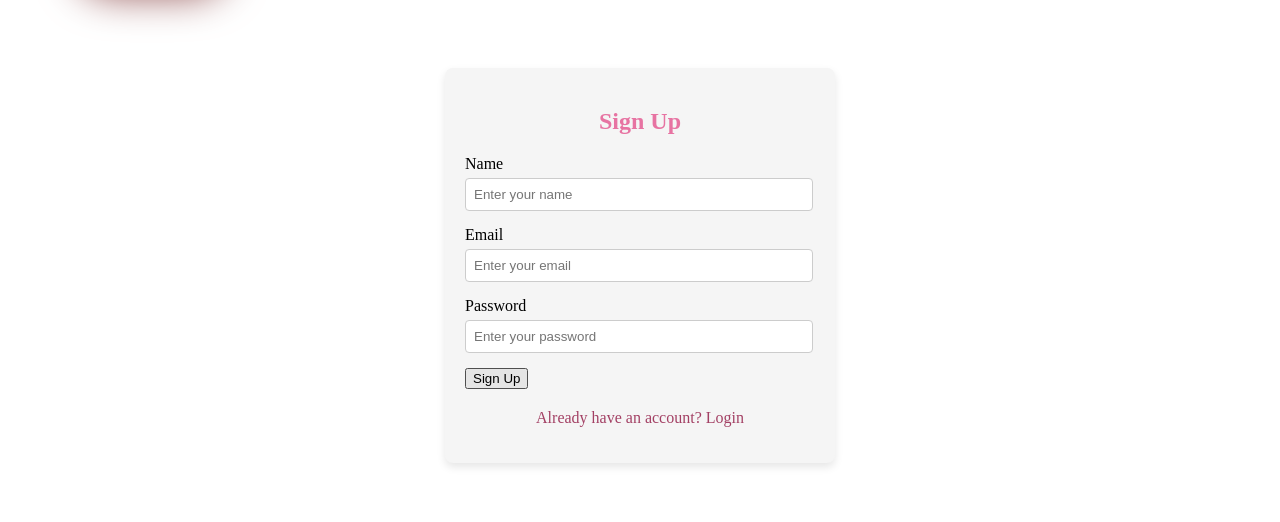
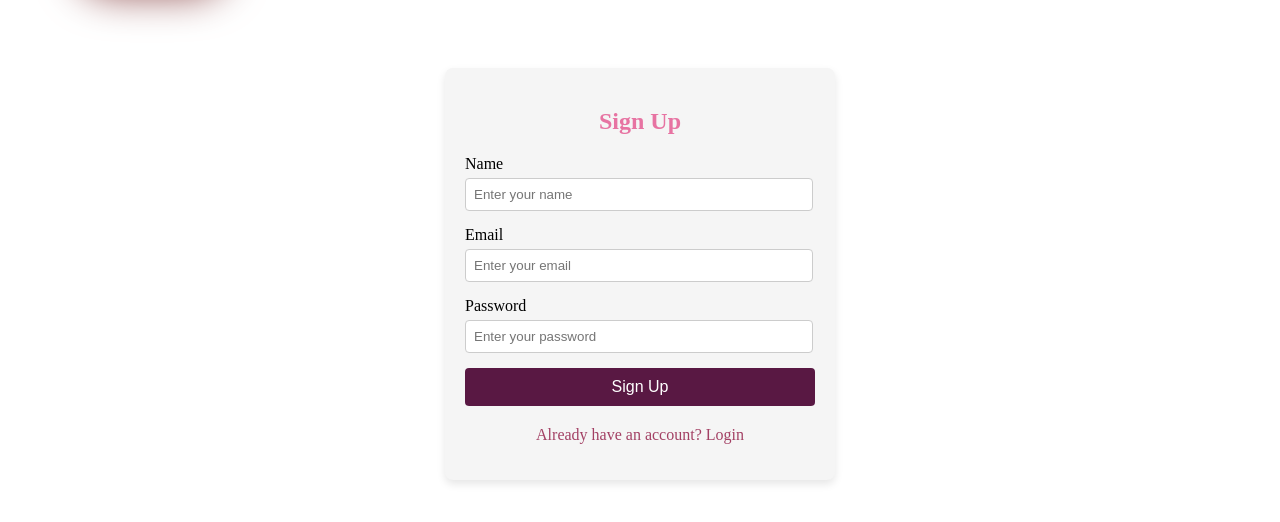
Before and after one commit to MansiMali18/Cake-Shop-using-react, a React app: page /Signup in a window 1280 px wide. In both pictures the pointer is over the button "Sign Up". Shown: the part 104-626 px from the top of the page. Built offline with nearby package versions, Linux system fonts and the light colour scheme; a web font is replaced by a local one.

Commit message:
button class name fix

```diff
--- a/src/View/Signup/Signup.css
+++ b/src/View/Signup/Signup.css
@@ -28,7 +28,7 @@
     border-radius: 4px;
   }
 
-  button-signup {
+  .button-signup {
     width: 100%;
     padding: 10px;
     background-color: #e773a2;
@@ -39,7 +39,7 @@
     font-size: 16px;
   }
 
-  button-signup:hover {
+  .button-signup:hover {
     background-color: #591843;
   }
 
```
